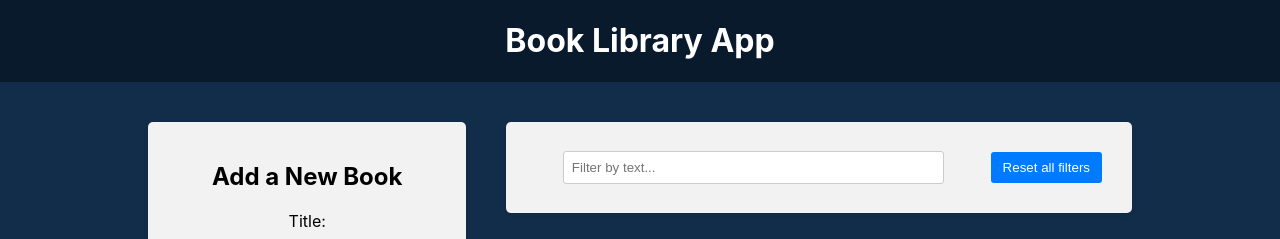
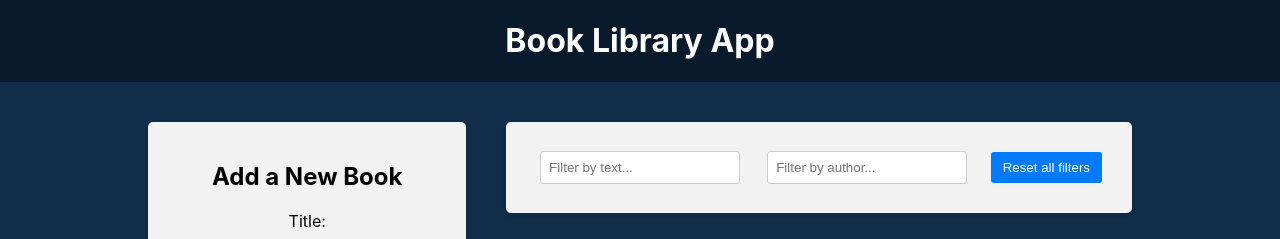
Before and after one commit to denisdudin50/30-react-redux, a React (Create React App) app in the folder frontend/: page / in a window 1280 px wide. Shown: the top 239 px of the page. Built offline with nearby package versions, Linux system fonts and the light colour scheme.

Commit message:
Filter by author

```diff
--- a/frontend/src/components/BookList/BookList.js
+++ b/frontend/src/components/BookList/BookList.js
@@ -1,13 +1,17 @@
 import { useSelector, useDispatch } from 'react-redux';
 import { BsBookmarkStarFill, BsBookmarkStar } from 'react-icons/bs';
 
-import { selectTitleFilter } from '../../redux/slices/filterSlice';
+import {
+  selectTitleFilter,
+  selectAuthorFilter,
+} from '../../redux/slices/filterSlice';
 import { deleteBook, toggleFavorite } from '../../redux/books/actionCreators';
 import './BookList.css';
 
 const BookList = () => {
   const books = useSelector((state) => state.books);
   const titleFilter = useSelector(selectTitleFilter);
+  const authorFilter = useSelector(selectAuthorFilter);
   const dispatch = useDispatch();
 
   const handleDeleteBook = (id) => {
@@ -22,7 +26,12 @@
     const matchesTitle = book.title
       .toLowerCase()
       .includes(titleFilter.toLowerCase());
-    return matchesTitle;
+
+    const matchesFilter = book.author
+      .toLowerCase()
+      .includes(authorFilter.toLowerCase());
+
+    return matchesTitle && matchesFilter;
   });
 
   return (
--- a/frontend/src/components/Filter/Filter.js
+++ b/frontend/src/components/Filter/Filter.js
@@ -2,7 +2,9 @@
 
 import {
   setTitleFilter,
+  setAuthorFilter,
   resetFilters,
+  selectAuthorFilter,
   selectTitleFilter,
 } from '../../redux/slices/filterSlice';
 import './Filter.css';
@@ -10,9 +12,14 @@
 const Filter = () => {
   const dispatch = useDispatch();
   const titleFilter = useSelector(selectTitleFilter);
+  const authorFilter = useSelector(selectAuthorFilter);
 
   const handleTitleFilterChange = (e) => {
     dispatch(setTitleFilter(e.target.value));
+  };
+
+  const handleAuthorFilterChange = (e) => {
+    dispatch(setAuthorFilter(e.target.value));
   };
 
   const handleResetFilters = () => {
@@ -30,7 +37,17 @@
             onChange={handleTitleFilterChange}
           />
         </div>
-        <button type="button" onClick={handleResetFilters}>Reset all filters</button>
+        <div className="filter-group">
+          <input
+            type="text"
+            value={authorFilter}
+            placeholder="Filter by author..."
+            onChange={handleAuthorFilterChange}
+          />
+        </div>
+        <button type="button" onClick={handleResetFilters}>
+          Reset all filters
+        </button>
       </div>
     </div>
   );
--- a/frontend/src/redux/slices/filterSlice.js
+++ b/frontend/src/redux/slices/filterSlice.js
@@ -2,6 +2,7 @@
 
 const initialState = {
   title: '',
+  author: '',
 };
 
 const filterSlice = createSlice({
@@ -15,14 +16,18 @@
       // You can also return new state as usually // It's a traditional way
       // return { ...state, title: action.payload };
     },
+    setAuthorFilter: (state, action) => {
+      state.author = action.payload;
+    },
     resetFilters: (state) => {
       return initialState;
     },
   },
 });
 
-export const { setTitleFilter, resetFilters } = filterSlice.actions;
+export const { setTitleFilter, resetFilters, setAuthorFilter } =
+  filterSlice.actions;
 
 export const selectTitleFilter = (state) => state.filter.title;
-
+export const selectAuthorFilter = (state) => state.filter.author;
 export default filterSlice.reducer;
```
